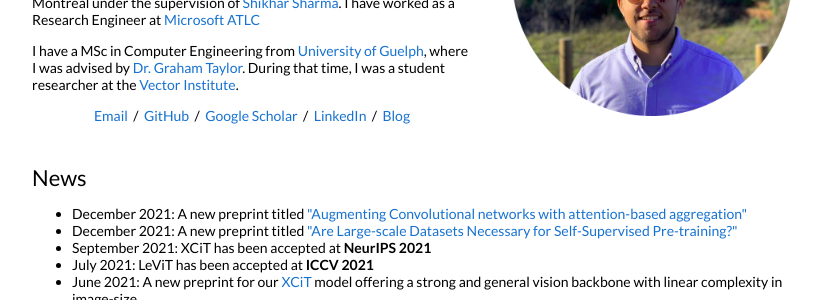
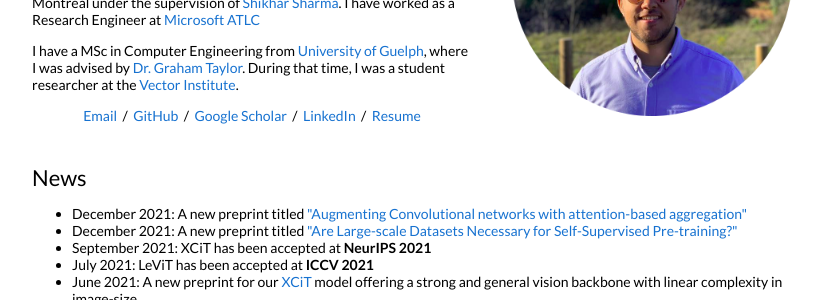
Before and after one commit to aelnouby/aelnouby.github.io, a Jekyll site: the page built from _posts/2022-05-5-omnimae.markdown, in a window 1280 px wide and 900 px high. Shown: the part 200-500 px from the top of the window, without its empty margins (228-1051 px from the left). Built offline with Jekyll 4.4.1, drawn with Linux system fonts in a browser that asks for light colours.

Commit message:
Update default.html

```diff
--- a/_layouts/default.html
+++ b/_layouts/default.html
@@ -68,7 +68,7 @@
                 <a href="https://github.com/aelnouby">GitHub</a> &nbsp;/&nbsp;
                 <a href="https://scholar.google.com/citations?user=jxpBMwwAAAAj">Google Scholar</a> &nbsp;/&nbsp;
                 <a href="http://linkedin.com/in/alaa-el-nouby-1b6496b9"> LinkedIn </a> &nbsp;/&nbsp;
-                <a href="https://aelnouby.github.io/blog/">Blog</a>
+                <a href="./assets/reume-alaa/">Resume</a>
               </p>
             </td>
             <td style="padding:2.5%;width:40%;max-width:40%">
```
